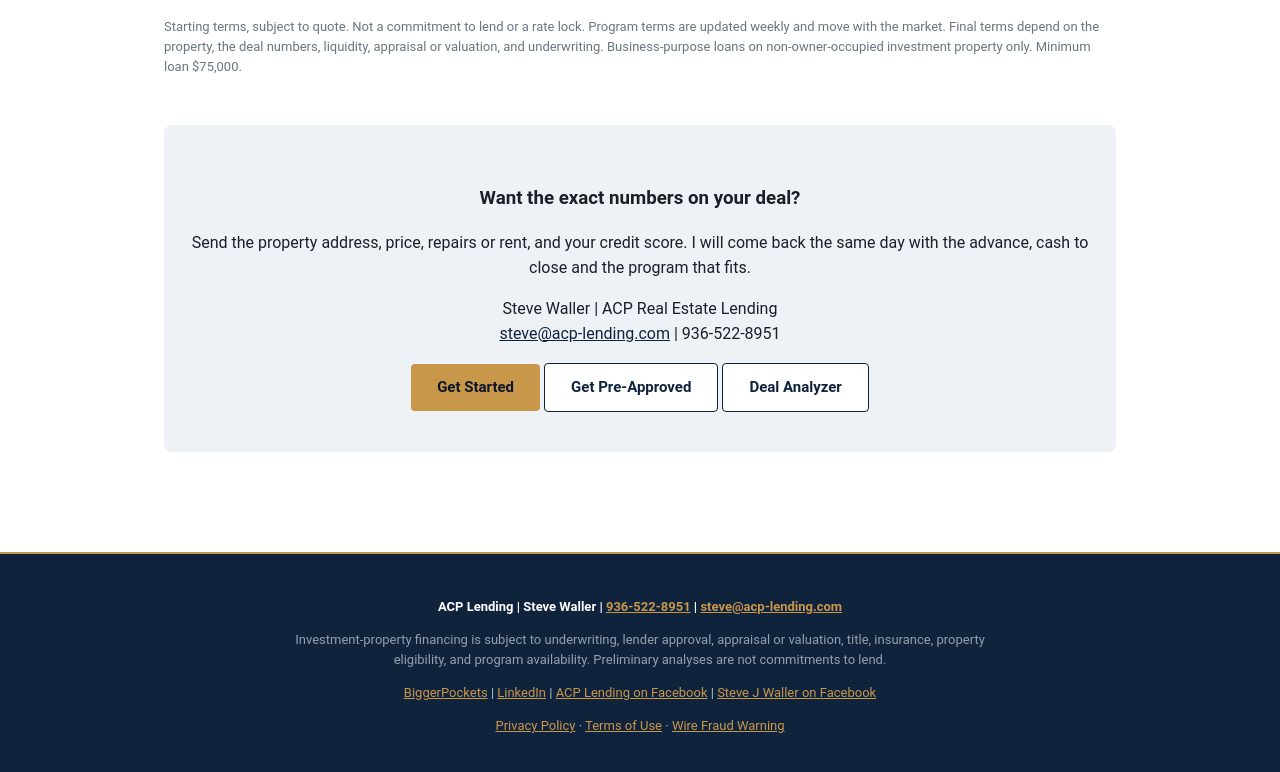
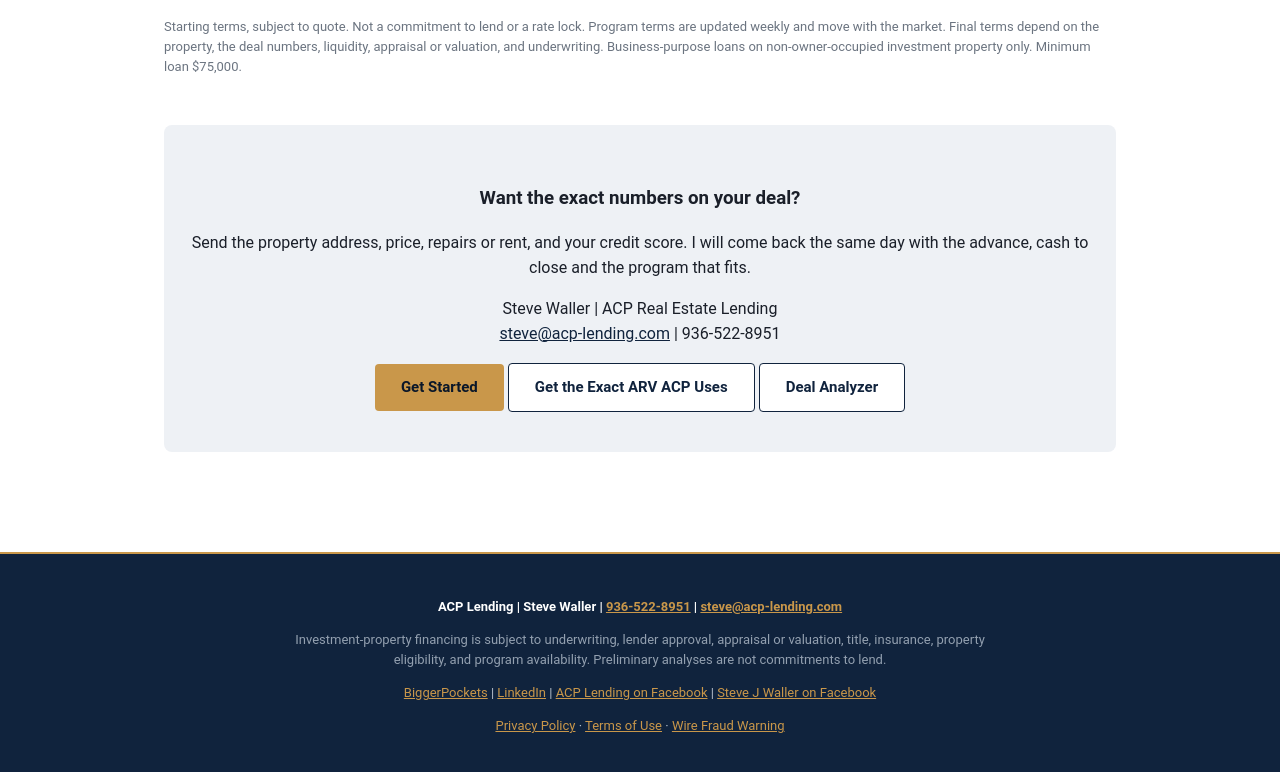
Before and after one commit to stevejwaller/acp-lending, a plain HTML site: page rates.html in a window 1280 px wide. Shown: the part 855-1627 px from the top of the page. Drawn offline with Linux system fonts and the light colour scheme.

Commit message:
Rates page: replace pre-approval with loan quote and exact ARV buttons
Get My Loan Quote goes to /request-financing; Get the Exact ARV ACP Uses
opens /check with the ARV form already open (?want=arv).

Co-Authored-By: Claude Opus 5.5 <noreply@anthropic.com>
Claude-Session: https://claude.ai/code/session_0148rU2xAJL9DXrk6cTb16us

```diff
--- a/rates.html
+++ b/rates.html
@@ -117,7 +117,7 @@
 <h3 id="rt-title"></h3>
 <p class="footnote" id="rt-intro"></p>
 <div id="rt-cards"></div>
-<div style="display:flex;flex-wrap:wrap;gap:12px;margin:18px 0 4px"><a class="btn" id="rt-cta" href="/request-financing" style="flex:1 1 200px;text-align:center;box-sizing:border-box;padding:14px 20px;font-size:16px">Get My Exact Quote</a><a class="btn btn-outline" href="/pre-approval-request" style="flex:1 1 200px;text-align:center;box-sizing:border-box;padding:13px 20px;font-size:16px">Get Pre-Approved</a></div>
+<div style="display:flex;flex-wrap:wrap;gap:12px;margin:18px 0 4px"><a class="btn" id="rt-cta" href="/request-financing" style="flex:1 1 200px;text-align:center;box-sizing:border-box;padding:14px 20px;font-size:16px">Get My Loan Quote</a><a class="btn btn-outline" href="/check?want=arv" style="flex:1 1 200px;text-align:center;box-sizing:border-box;padding:13px 20px;font-size:16px">Get the Exact ARV ACP Uses</a></div>
 </div>
 </div>
 
@@ -129,7 +129,7 @@
   <p>Steve Waller | ACP Real Estate Lending<br>
   <a href="mailto:steve@acp-lending.com">steve@acp-lending.com</a> | 936-522-8951</p>
   <a class="btn" href="/request-financing">Get Started</a>
-  <a class="btn btn-outline" href="/pre-approval-request">Get Pre-Approved</a>
+  <a class="btn btn-outline" href="/check?want=arv">Get the Exact ARV ACP Uses</a>
   <a class="btn btn-outline" href="/analyze-deal">Deal Analyzer</a>
 </div>
 </main>
```
Also changed, not shown: check.html (+1 -0 lines).
